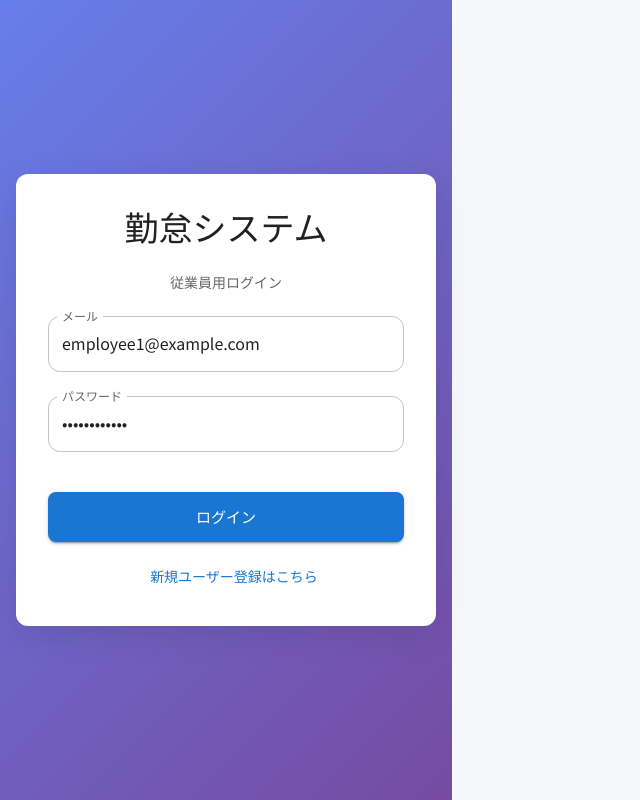
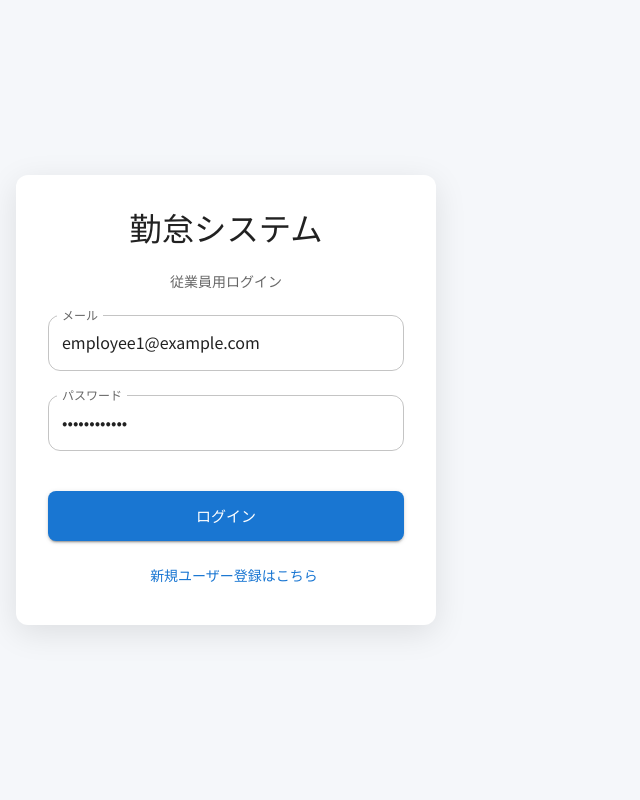
Before and after one commit to ITOakr/kintai-employee-web, a React (Vite) app: page /login in a window 1280 px wide. Shown: the whole page, without its empty margins (0-640 px from the left). Built offline with nearby package versions, Linux system fonts and the light colour scheme.

Commit message:
スマホ画面に対応

```diff
--- a/src/components/ThemeWrapper.tsx
+++ b/src/components/ThemeWrapper.tsx
@@ -1,11 +1,11 @@
-import { createTheme, ThemeProvider, CssBaseline } from '@mui/material';
+import { createTheme, ThemeProvider, CssBaseline, responsiveFontSizes } from '@mui/material';
 import { jaJP } from '@mui/material/locale';
 import '@fontsource/noto-sans-jp/300.css';
 import '@fontsource/noto-sans-jp/400.css';
 import '@fontsource/noto-sans-jp/500.css';
 import '@fontsource/noto-sans-jp/700.css';
 
-const theme = createTheme({
+let theme = createTheme({
   palette: {
     mode: 'light',
     primary: {
@@ -75,6 +75,8 @@ const theme = createTheme({
   },
 }, jaJP);
 
+theme = responsiveFontSizes(theme);
+
 type Props = {
   children: React.ReactNode;
 };
--- a/src/pages/LoginPage.tsx
+++ b/src/pages/LoginPage.tsx
@@ -42,7 +42,6 @@ export default function LoginPage({ onLoginSuccess, initialError }: Props) {
         alignItems: "center",
         justifyContent: "center",
         p: 2,
-        background: 'linear-gradient(135deg, #667eea 0%, #764ba2 100%)'
       }}
     >
       <Card sx={{
--- a/src/pages/SignupPage.tsx
+++ b/src/pages/SignupPage.tsx
@@ -40,7 +40,6 @@ export default function SignupPage() {
         alignItems: "center",
         justifyContent: "center",
         p: 2,
-        background: 'linear-gradient(135deg, #667eea 0%, #764ba2 100%)'
       }}
     >
       <Card sx={{
--- a/src/pages/TimeClockPage.tsx
+++ b/src/pages/TimeClockPage.tsx
@@ -94,7 +94,15 @@ export default function TimeClockPage() {
   };
 
   return (
-    <Container maxWidth="md" sx={{ py: { xs: 2, md: 3 } }}>
+    <Box sx={{
+      flexGrow: 1,
+      display: 'flex',
+      flexDirection: 'column',
+      justifyContent: 'center',
+      alignItems: 'center',
+      p: 2
+    }}>
+      <Container maxWidth="sm" >
         <Box sx={{ mb: 3, textAlign: 'center' }}>
           <Typography variant="h4" component="h1" gutterBottom sx={{
             fontWeight: 'bold',
@@ -300,5 +308,6 @@ export default function TimeClockPage() {
           </CardContent>
         </Card>
       </Container>
+    </Box>
   );
 }
```
Lines whose indentation alone changed are shown as unchanged.
